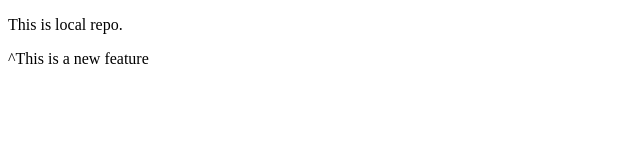
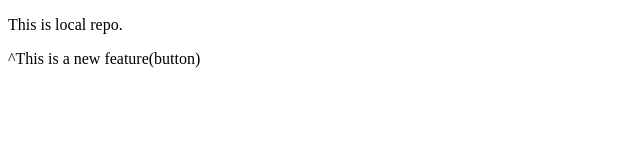
Before and after one commit to Tanishakhandelwal21/localrepo, a plain HTML site: page index.html in a window 1280 px wide. Shown: the full height of the page, 0-640 px from the left. Drawn offline with Linux system fonts and the light colour scheme.

Commit message:
added button

```diff
--- a/index.html
+++ b/index.html
@@ -9,7 +9,7 @@
 
 <body>
     <p>This is local repo.</p>
-    <p>^This is a new feature</p>
+    <p>^This is a new feature(button)</p>
 </body>
 
 </html>
```
